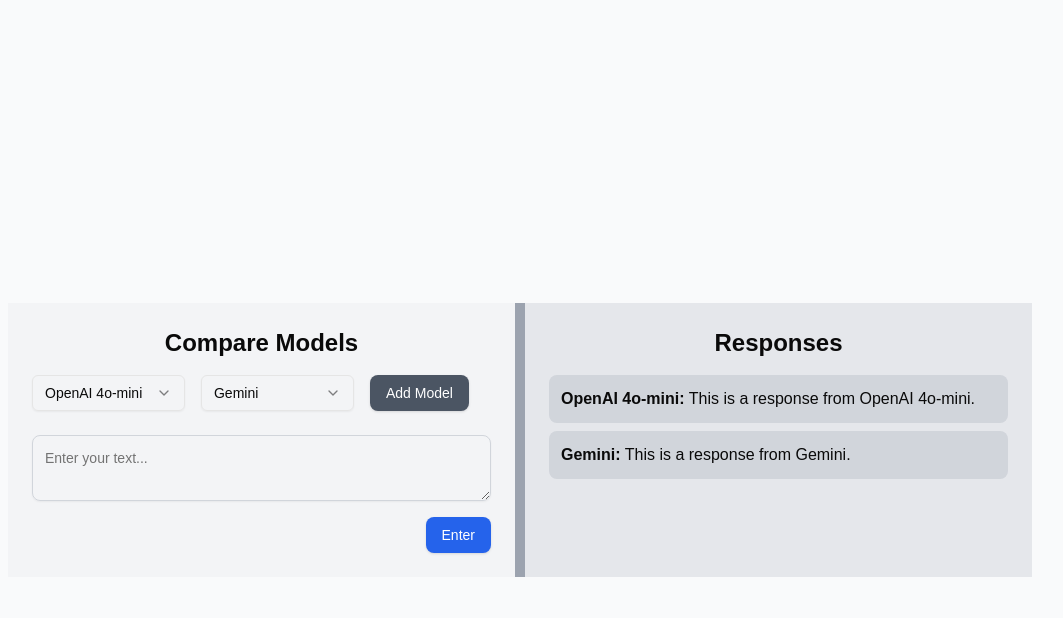
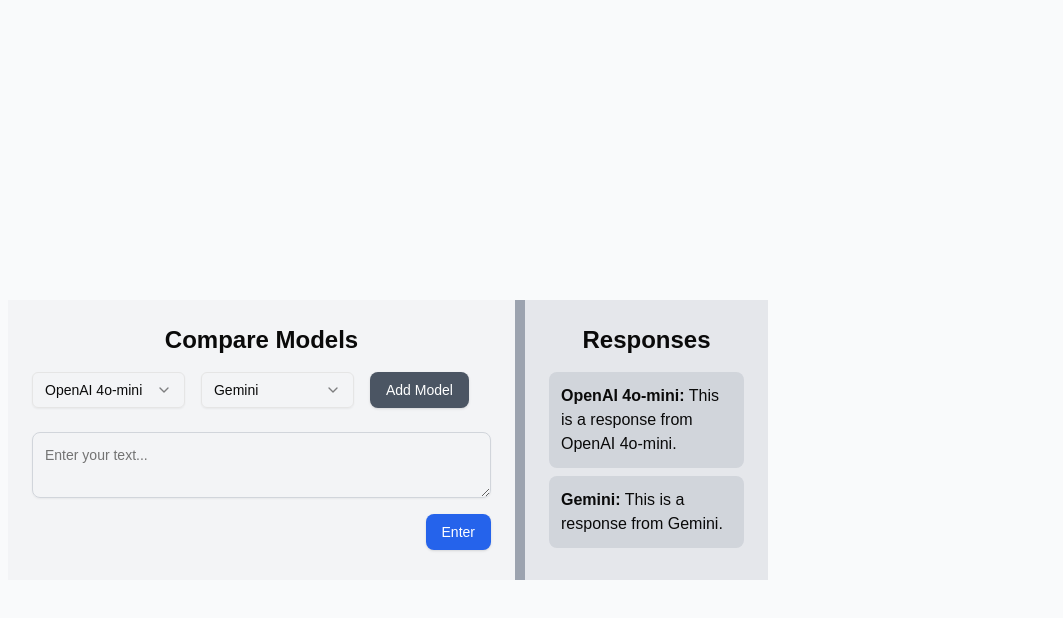
Before and after one commit to RaoAkif/247metrics, a Next.js app: page / in a window 1280 px wide. Both pictures are taken after a click on the button "Enter". Shown: the top 618 px of the page, without its empty margins (120-1183 px from the left). Built offline with nearby package versions, Linux system fonts and the light colour scheme.

Commit message:
Divider along the responses

```diff
--- a/app/page.tsx
+++ b/app/page.tsx
@@ -40,7 +40,7 @@
   return (
     <div className="min-h-screen flex items-center justify-center bg-gray-50 p-6">
       <div className="flex w-full max-w-5xl gap-0 mt-20">
-        {/* Compare Models Section - Shrinks when responses appear */}
+        {/* Compare Models Section */}
         <motion.div
           initial={{ width: "100%" }}
           animate={{ width: showResponses ? "calc(50% - 5px)" : "100%" }}
@@ -104,23 +104,26 @@
           </div>
         </motion.div>
 
-        {/* Divider */}
-        {showResponses && <div className="w-[10px] bg-gray-400" />}
-
-        {/* Responses Section - Appears from Right */}
+        {/* Divider & Responses Section - Move in together */}
         {showResponses && (
           <motion.div
             initial={{ x: "100%", opacity: 0 }}
             animate={{ x: "0%", opacity: 1 }}
             transition={{ duration: 0.5, ease: "easeOut" }}
-            className="p-6 bg-gray-200 w-[calc(50%-5px)]"
+            className="flex"
           >
+            {/* Divider (slides in together with Responses) */}
+            <div className="w-[10px] bg-gray-400" />
+
+            {/* Responses Section */}
+            <div className="p-6 bg-gray-200 w-[calc(50%-5px)]">
               <h3 className="text-2xl font-semibold mb-4 text-center">Responses</h3>
               {selectedModels.map((model) => (
                 <div key={model} className="p-3 mb-2 bg-gray-300 rounded-lg">
                   <strong>{model}:</strong> {responses[model] || "No response available."}
                 </div>
               ))}
+            </div>
           </motion.div>
         )}
       </div>
```
Lines whose indentation alone changed are shown as unchanged.
